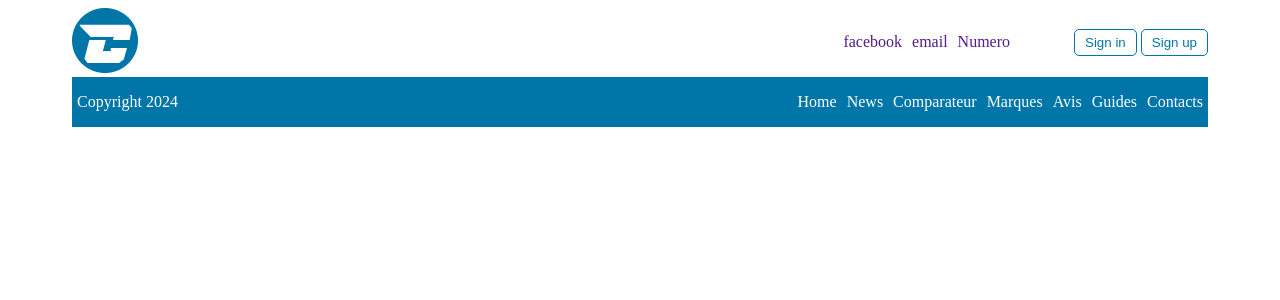
After one commit to mek-s/Comparateur-Vehicule, a PHP site: template View/userViews/footer.php in a window 1280 px wide. The commit adds this page. Shown: the top 300 px of the page. Run offline with PHP 8.4, Linux system fonts and the light colour scheme; the template is opened without the code that fills it, so the values that code supplies are empty.

Commit message:
page d'acceuil

```diff
--- a/Controller/marqueController.php
+++ b/Controller/marqueController.php
@@ -9,6 +9,12 @@ class marqueController{
        $this->model = new marqueModel();
        $this->model-> createMarqueModel($params);
     }
+
+    public function getMarquesPrincipalesController(){
+       $this->model = new marqueModel();
+       $principales = $this->model-> getMarquesPrincipalesModel();
+       return $principales;
+    }
 }
 
 
--- a/TDW.sql
+++ b/TDW.sql
@@ -22,6 +22,7 @@ CREATE TABLE marques(
    siege_social VARCHAR(50),
    annee_creation YEAR,
    supp BOOLEAN,
+   principale BOOLEAN,
    guide_id INT ,
    image_id INT,
    FOREIGN KEY(image_id) REFERENCES images(image_id),
@@ -173,5 +174,7 @@ CREATE TABLE style(
 CREATE TABLE contacts(
   contact_id int PRIMARY KEY AUTO_INCREMENT,
   contact_nom varchar(100),
-  value varchar(100)
+  value varchar(100),
+  image_id INT,
+  FOREIGN KEY(image_id) REFERENCES images(image_id)
 );
--- /dev/null
+++ b/View/userViews/footer.php
@@ -0,0 +1,29 @@
+<?php
+$links = [
+    ["name" => "Home", 'link' => ''],
+    ["name" => "News", 'link' => 'news'],
+    ["name" => "Comparateur", 'link' => 'compare'],
+    ["name" => "Marques", 'link' => 'marques'],
+    ["name" => "Avis", 'link' => 'avis'],
+    ["name" => "Guides", 'link' => 'guides'],
+    ["name" => "Contacts", 'link' => 'contact-us']
+ ]
+
+?>
+</div>
+<footer>
+    <p>Copyright 2024</p>
+<ul>
+    <?php foreach ($links as $link) {
+    ?>
+    <li>
+            <a href="/Comparateur-vehicule/<?php echo $link['link'] ?>" class=""><?php echo $link['name'] ?></a>
+    </li>
+    <?php
+    } ?>
+</ul>
+
+
+</footer>
+</body>
+</html>
--- /dev/null
+++ b/View/userViews/header.php
@@ -0,0 +1,28 @@
+<!DOCTYPE html>
+<html lang="en">
+<head>
+    <meta charset="UTF-8">
+    <meta name="viewport" content="width=device-width, initial-scale=1.0">
+    <link rel="stylesheet" href="View/userViews/style.css">
+    <link rel="stylesheet" href="https://cdnjs.cloudflare.com/ajax/libs/font-awesome/5.15.3/css/all.min.css" crossorigin="anonymous" />
+    <title>Comparateur Vehicules</title>
+</head>
+<body>
+
+<header>
+    <div id="logo">
+        <img src="Images/logo.png" alt="">
+    </div>
+    <div class="right-content">
+    <div class="contacts">
+      <a href=""><i class="fas fa-facebook"></i>facebook</a>
+      <a href="">email</a>
+      <a href="">Numero</a>
+    </div>
+    <div class="connexion">
+       <button>Sign in</button>
+       <button>Sign up</button>
+    </div>
+    </div>
+</header>
+<div class="content">
--- /dev/null
+++ b/View/userViews/style.css
@@ -0,0 +1,87 @@
+html {
+    padding-left: 5%;
+    padding-right: 5%;
+}
+
+header , footer , .right-content{
+    display: flex;
+    flex-direction: row;
+    justify-content: space-between;
+    align-items: center;
+}
+
+footer{
+    background-color: #0076a8;
+    color: white;
+    padding-left: 5px;
+    padding-right: 5px;
+}
+
+footer a {
+    color: white;
+}
+
+nav ul , footer ul{
+    list-style: none;
+    display: flex;
+    flex-direction: row;
+    justify-content: center;
+    gap: 10px;
+}
+
+nav {
+    display: flex;
+    flex-direction: row;
+    justify-content: center;
+    background-color: #0076a8;
+    padding: 10px;
+    border-radius: 12px;
+    gap: 50px;
+}
+
+nav a{
+    color: white;
+}
+
+nav a:visited{
+   color: #ff9324;
+}
+
+a{
+    text-decoration: none;
+}
+
+.right-content{
+    gap: 64px;
+}
+
+.contacts{
+    display: flex;
+    flex-direction: row;
+    gap: 10px;
+}
+
+.connexion button{
+    padding: 5px 10px;
+    text-decoration: none;
+    color: #0076a8; /* Adjust the color as needed */
+    border: 1px solid #0076a8; /* Adjust the border color as needed */
+    border-radius: 5px;
+    background-color: #fff; /* Adjust the background color as needed */
+}
+
+#logo img{
+    width: 50%;
+    height: 50%;
+}
+
+.marques-zone{
+    display: flex;
+    flex-direction: row;
+    justify-content: flex-start;
+    align-items: center;
+}
+.marques-zone img {
+    width: 50%;
+    height: 50%;
+}
```
Also changed, not shown: Model/marqueModel.php (+13 -0 lines), Remplissage.sql (+7 -3 lines), View/marqueView.php (+15 -2 lines), View/userViews/home.php (added, +71 -0 lines), index.php (added, +38 -0 lines), Images/facebook.png (added), Images/logo.png (added).
